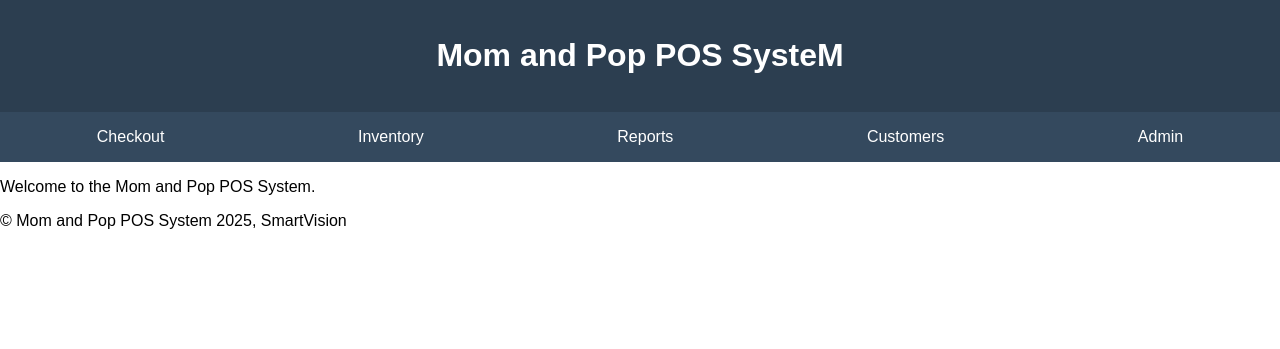
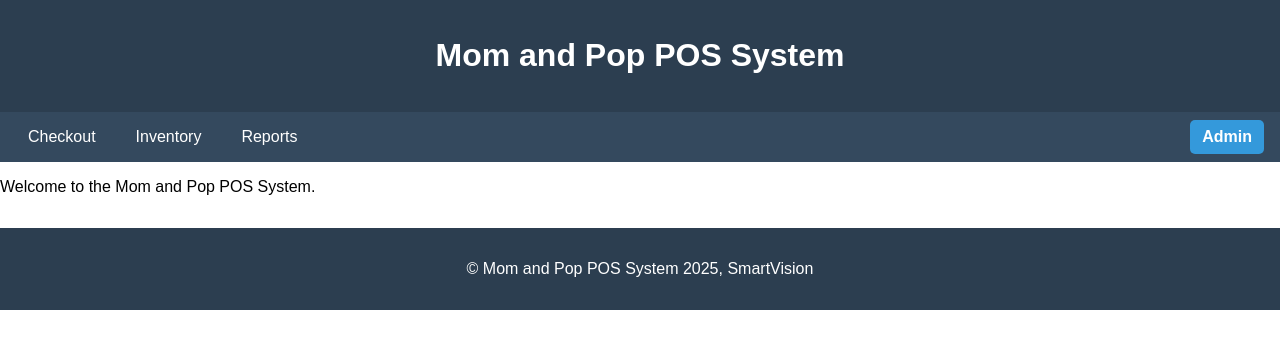
Before and after one commit to TaySippapas/SEN201_SmartVision, a Python web app: template my_flask_app/templates/main.html in a window 1280 px wide. Shown: the top 349 px of the page. Run offline with Jinja, Linux system fonts and the light colour scheme; the template is opened without the code that fills it, so the values that code supplies are empty.

Commit message:
Updated the postion of the admin login button and the navigation bar

```diff
--- a/my_flask_app/templates/main.html
+++ b/my_flask_app/templates/main.html
@@ -18,16 +18,20 @@ Date: 30 September 2025
 
     <!-- Page Header -->
     <header>
-    <h1>Mom and Pop POS SysteM</h1>
+    <h1>Mom and Pop POS System</h1>
     </header>
 
     <!-- Navigation Bar -->
     <nav id="main-nav">
-        <a href=".">Checkout</a>
-        <a href=".">Inventory</a>
-        <a href=".">Reports</a>
-        <a href=".">Customers</a>
-        <a href=".">Admin</a>
+        <div class="nav-left">
+          <a href=".">Checkout</a>
+          <a href=".">Inventory</a>
+          <a href=".">Reports</a>
+        </div>
+
+        <div class="nav-right">
+          <a href="." class="admin-button">Admin</a>
+        </div>
     </nav>
 
     <!-- Main Content Placeholder -->
--- a/my_flask_app/templates/web.css
+++ b/my_flask_app/templates/web.css
@@ -20,19 +20,49 @@ header {
 
 #main-nav {
   display: flex;
-  justify-content: space-around;
+  justify-content: space-between;
+  align-items: center;
   background: #34495e;
-  padding: 0.5rem 0;
+  padding: 0.5rem 1rem;
+}
+
+.nav-left {
+  display: flex;
+  gap: 1rem;
+  flex: 1;
+  min-width: 0;
+}
+
+.nav-right {
+  display: flex;
+  align-items: center;
 }
 
 #main-nav a {
   color: white;
   text-decoration: none;
-  padding: 0.5rem 1rem;
+  padding: 0.5rem 0.75rem;
+  border-radius: 5px;
   transition: background 0.3s;
 }
 
-#main-nav a:hover {
+#main-nav a:visited {
+  color: white;
+}
+
+.admin-button {
+  background: #3499db;
+  font-weight: bold;
+}
+
+.admin-button:hover {
+  background: #2980b9;
+}
+
+footer {
+  text-align: center;
   background: #2c3e50;
-  border-radius: 5px;
+  color: white;
+  padding: 1rem;
+  margin-top: 2rem;
 }
```
